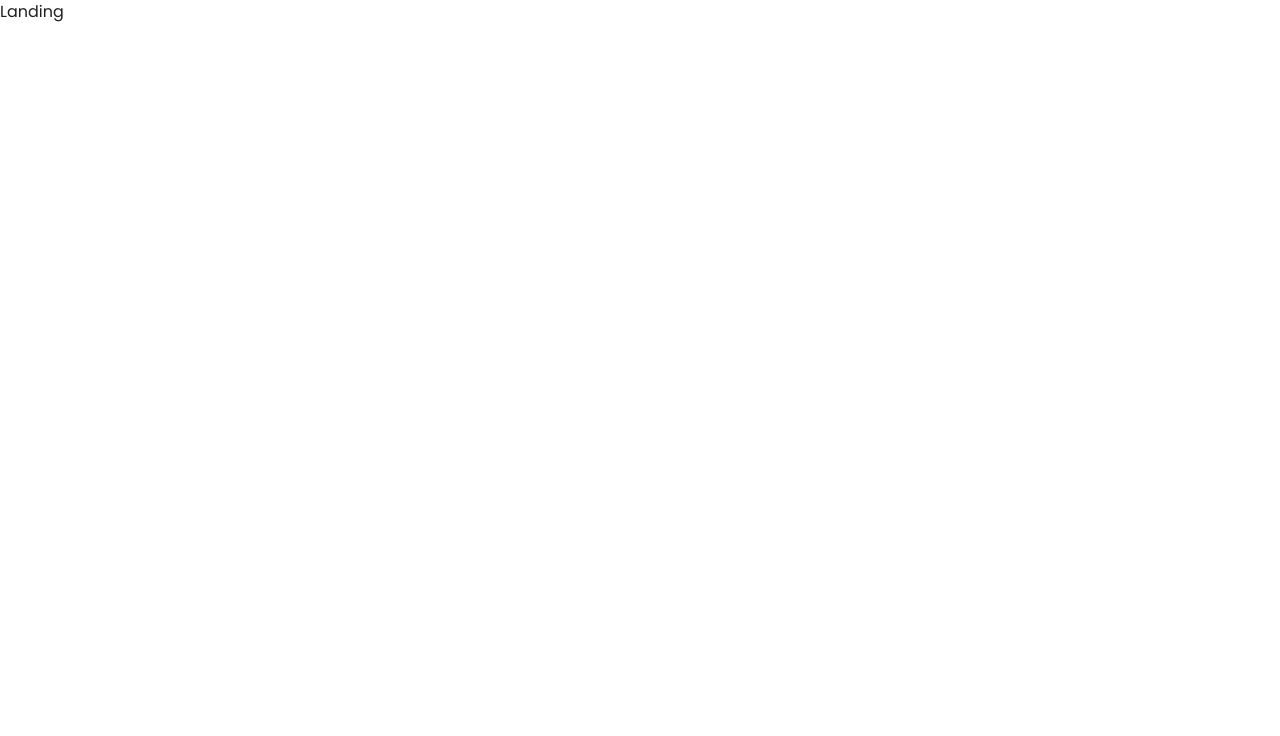
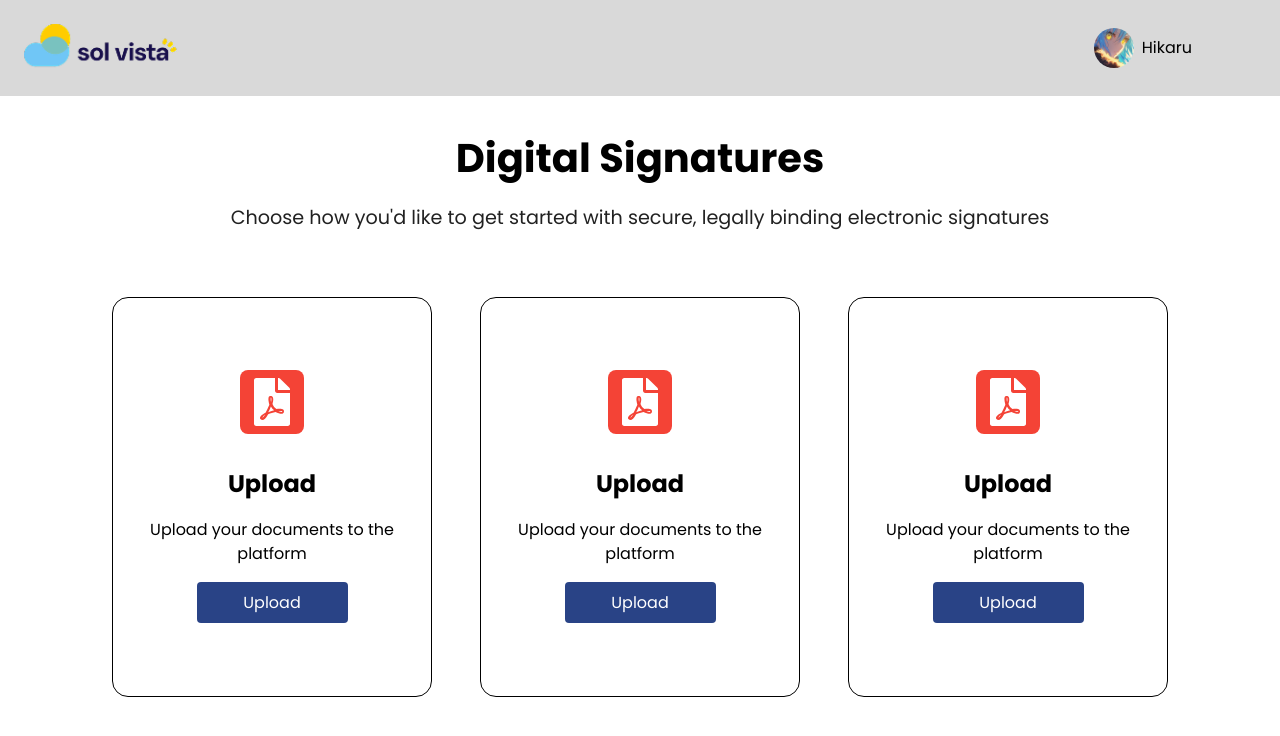
Before and after one commit to reveriontech/sol_sign, a React (Vite) app: page /landing in a window 1280 px wide. Shown: the top 736 px of the page. Built offline with nearby package versions, Linux system fonts and the light colour scheme.

Commit message:
Landing page

```diff
--- a/package.json
+++ b/package.json
@@ -13,6 +13,7 @@
     "prop-types": "^15.8.1",
     "react": "^19.1.0",
     "react-dom": "^19.1.0",
+    "react-icons": "^5.5.0",
     "react-router-dom": "^7.6.2"
   },
   "devDependencies": {
--- a/src/pages/Landing.jsx
+++ b/src/pages/Landing.jsx
@@ -1,9 +1,81 @@
-import React from 'react'
+import React, { useState } from "react";
+import "../styles/pages/_landing.scss";
+import logo from "../assets/images/solvistalogo.png";
+import profile from "../assets/images/hikaru.jpg";
+import { FaFilePdf } from "react-icons/fa";
 
 const Landing = () => {
+  const { card, useCard } = useState();
+
+  const cards = [
+    {
+      icon: <FaFilePdf />,
+      title: "Upload",
+      description: "Upload your documents to the platform",
+      button: "Upload",
+      onClick: () => {
+        console.log("Upload");
+      },
+    },
+    {
+      icon: <FaFilePdf />,
+      title: "Upload",
+      description: "Upload your documents to the platform",
+      button: "Upload",
+      onClick: () => {
+        console.log("Upload");
+      },
+    },
+    {
+      icon: <FaFilePdf />,
+      title: "Upload",
+      description: "Upload your documents to the platform",
+      button: "Upload",
+      onClick: () => {
+        console.log("Upload");
+      },
+    },
+  ];
+
   return (
-    <div>Landing</div>
-  )
-}
+    <section className="landing-container">
+      <nav>
+        <img src={logo} alt="Sol Vista DocSign" />
 
-export default Landing
+        <div className="profile">
+          <img className="profile-image" src={profile} alt="Hikaru" />
+          <p>Hikaru</p>
+        </div>
+      </nav>
+
+      <div className="landing-content">
+        <div className="landing-content-text">
+          <h1>Digital Signatures</h1>
+          <p>
+            Choose how you'd like to get started with secure, legally binding
+            electronic signatures
+          </p>
+        </div>
+
+        {/* This is for cards */}
+
+        <div className="landing-content-cards">
+          {cards.map((card, index) => (
+            <div key={index} className="cards-container">
+              <div className="card-icon">{card.icon}</div>
+              <h3>{card.title}</h3>
+              <p>{card.description}</p>
+
+              {/* This is for button */}
+              <div className="card-button">
+                <button>{card.button}</button>
+              </div>
+            </div>
+          ))}
+        </div>
+      </div>
+    </section>
+  );
+};
+
+export default Landing;
--- /dev/null
+++ b/src/styles/pages/_landing.scss
@@ -0,0 +1,154 @@
+@use '../utils/variables' as landing;
+
+$mobile: 360px;
+$tablet: 768px;
+$desktop: 1024px;
+
+.landing-container {
+    display: flex;
+    flex-direction: column;
+    height: 100vh;
+    width: 100%;
+
+    nav {
+        display: flex;
+        padding: 1.5rem;
+        align-items: center;
+        width: 100%;
+        justify-content: space-between;
+        background-color: #D9D9D9;
+
+        img {
+            height: 3rem;
+            width: auto;
+            object-fit: contain;
+        }
+
+        .profile {
+            display: flex;
+            align-items: center;
+            gap: 0.5rem;
+            margin-right: 4rem;
+
+            .profile-image {
+                height: 2.5rem;
+                width: 2.5rem;
+                object-fit: cover;
+                border-radius: 50%;
+            }
+
+            p {
+                font-size: 1rem;
+                font-weight: landing.$font-weight-normal;
+                color: #000;
+                margin: 0;
+                display: flex;
+                align-items: center;
+            }
+        }
+    }
+
+    //
+
+    .landing-content {
+        display: flex;
+        flex-direction: column;
+
+        .landing-content-text {
+            display: flex;
+            flex-direction: column;
+            align-items: center;
+            justify-content: center;
+            gap: 1rem;
+            width: 100%;
+            padding: 2rem;
+
+            h1 {
+                font-size: 2.5rem;
+                font-weight: landing.$font-weight-bold;
+                color: landing.$color-black;
+            }
+
+            p {
+                font-size: 1.2rem;
+            }
+        }
+
+        // Cards
+
+        .landing-content-cards {
+            display: flex;
+            flex-direction: row;
+            align-items: center;
+            justify-content: center;
+            gap: 3rem;
+            width: 100%;
+            max-width: 1200px;
+            margin: 0 auto;
+            padding: 2rem;
+
+            .cards-container {
+                border: 1px solid #000;
+                border-radius: 1rem;
+                padding: 0.5rem;
+                width: 20rem;
+                height: 25rem;
+                display: flex;
+                flex-direction: column;
+                align-items: center;
+                justify-content: center;
+                gap: 1rem;
+                text-align: center;
+
+                .card-icon {
+                    font-size: 3rem;
+                    color: #fff;
+                    display: flex;
+                    align-items: center;
+                    justify-content: center;
+                    width: 4rem;
+                    height: 4rem;
+                    background-color: landing.$color-primary;
+                    border-radius: 0.5rem;
+                    margin-bottom: 1rem;
+                }
+
+                h3 {
+                    font-size: 1.5rem;
+                    font-weight: landing.$font-weight-bold;
+                    color: landing.$color-black;
+                    text-align: center;
+                }
+
+                p {
+                    font-size: 1rem;
+                    font-weight: landing.$font-weight-normal;
+                    color: landing.$color-black;
+                    text-align: center;
+                    width: 100%;
+                }
+
+                .card-button {
+                    display: flex;
+                    align-items: center;
+                    justify-content: center;
+                    width: 100%;
+
+                    button {
+                        background-color: landing.$color-blue-50;
+                        font-size: 1rem;
+                        font-weight: landing.$font-weight-normal;
+                        color: #fff;
+                        border: none;
+                        padding: 0.5rem 1rem;
+                        border-radius: 0.25rem;
+                        cursor: pointer;
+                        width: 50%;
+                    }
+                }
+
+            }
+        }
+
+    }
+}
--- a/src/styles/utils/_variables.scss
+++ b/src/styles/utils/_variables.scss
@@ -7,7 +7,7 @@ $color-accent-dark: #012a4a;
 $color-white: #ffffff;
 $color-black: #000000;
 $color-lightblack: #252525;
-$color-blue-50: #2F3E53;
+$color-blue-50: #294386;
 $color-gray-100: #f5f5f5;
 $color-gray-200: #eeeeee;
 $color-gray-300: #e0e0e0;
```
Also changed, not shown: src/assets/images/hikaru.jpg (added), 1 other file (tests, documents, lock files or other folders).
